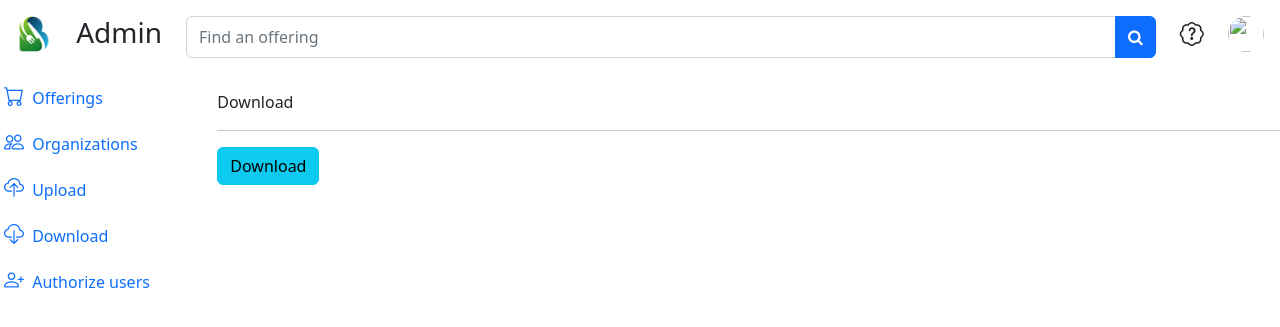
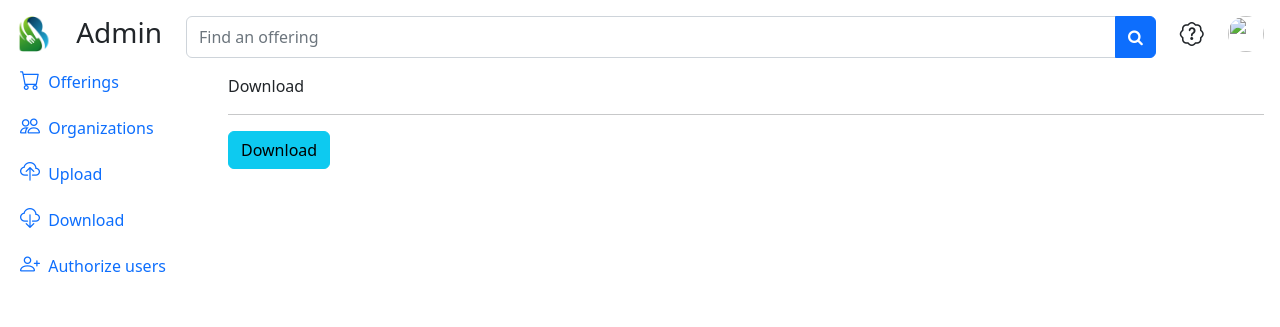
Before and after one commit to aphil311/hudson-food-finder, a Flask app: template admin-panel/templates/download.html in a window 1280 px wide. Shown: the top 327 px of the page. Run offline with Flask 3, Linux system fonts and the light colour scheme; the template is opened without the code that fills it, so the values that code supplies are empty; some libraries are stand-ins or nearby versions.

Commit message:
fix padding

```diff
--- a/admin-panel/templates/button-panel.html
+++ b/admin-panel/templates/button-panel.html
@@ -70,12 +70,8 @@
         <div class="modal-content">
           <!-- Create a sign out button -->
           <a href="{{url_for('logoutapp')}}" type="button" id="logout" class="btn btn-danger">Sign Out</a>
-                  <!-- <form action="/logoutapp">
-                    <input type="button" value="Logout" class="btn btn-danger" data-bs-dismiss="modal"/>
-                  </form> -->
         </div>
       </div>
     </div>
   </div>
 </div>
-</div>
--- a/admin-panel/templates/side-panel.html
+++ b/admin-panel/templates/side-panel.html
@@ -1,5 +1,5 @@
 <!-- sidebar -->
-<div class="col-auto col-md-3 col-xl-2 px-sm-3 px-2">
+<div class="col-auto col-md-3 col-xl-2 px-sm-3 px-2" style="padding-left: 100px;">
     <ul class="nav nav-pills flex-column mb-sm-auto mb-0 align-items-center align-items-sm-start" id="menu">
         <!-- offerings -->
         <li class="nav-item">
```
Lines whose indentation alone changed are shown as unchanged.
